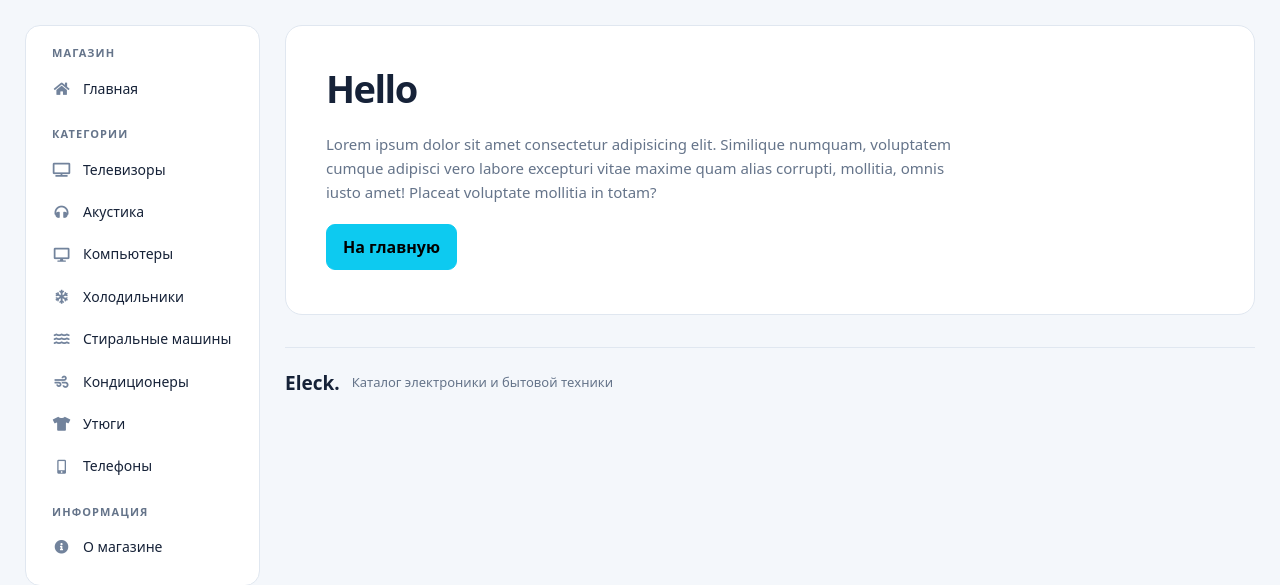
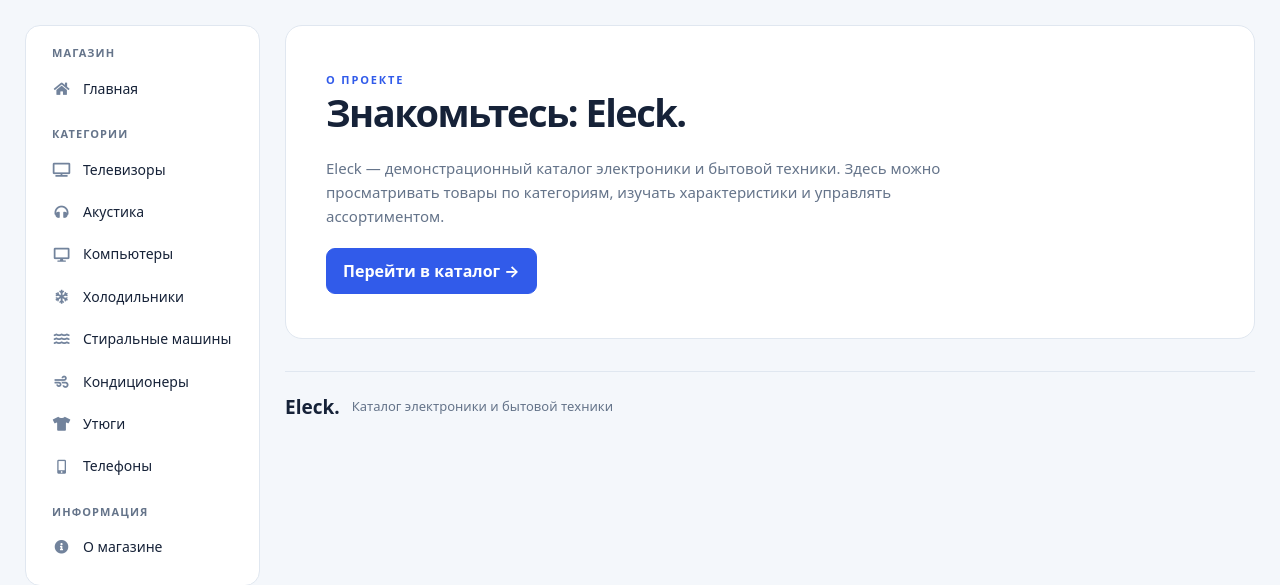
Before and after one commit to Denis-create-boop/django-project, a Django app: page /about in a window 1280 px wide. Shown: the part 81-666 px from the top of the page. Run offline with Django 5.2, Linux system fonts and the light colour scheme; some libraries are stand-ins or nearby versions.

Commit message:
Redesign Eleck storefront: main/templates/main/about.html

```diff
--- a/main/templates/main/about.html
+++ b/main/templates/main/about.html
@@ -1,12 +1,3 @@
 {% extends 'main/base.html' %}
-
-{% block title %}страница про нас{% endblock %}
-
-{% block content %}
-<div class="features">
-    <h3>Hello</h3>
-    <p>Lorem ipsum dolor sit amet consectetur adipisicing elit. Similique numquam, voluptatem cumque adipisci vero labore excepturi vitae maxime
-        quam alias corrupti, mollitia, omnis iusto amet! Placeat voluptate mollitia in totam?</p>
-    <a href="{% url 'home' %}"><button class="btn btn-info">На главную</button></a>
-   </div>
-{% endblock %}
+{% block title %}О магазине{% endblock %}
+{% block content %}<section class="features"><span class="eyebrow dark">О ПРОЕКТЕ</span><h1>Знакомьтесь: Eleck.</h1><p>Eleck — демонстрационный каталог электроники и бытовой техники. Здесь можно просматривать товары по категориям, изучать характеристики и управлять ассортиментом.</p><a class="btn btn-primary" href="{% url 'home' %}#catalog">Перейти в каталог →</a></section>{% endblock %}
```
